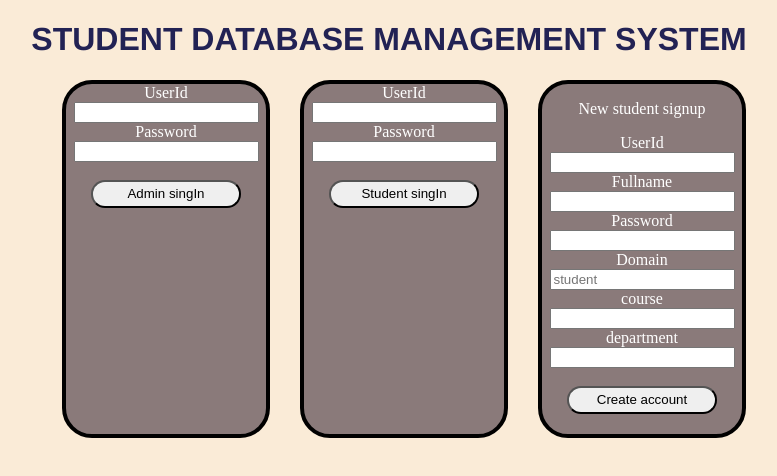
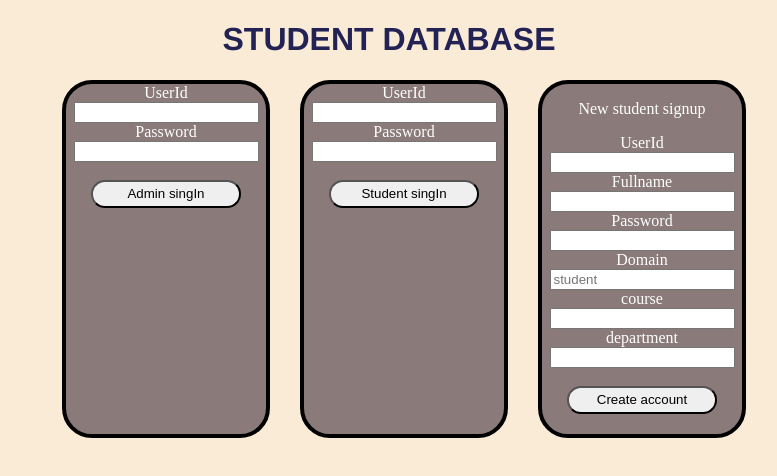
Before and after one commit to ThejeshChowdary/Student-Database, a website: page index.html in a window 1280 px wide. Shown: the whole page, without its empty margins (251-1028 px from the left). Drawn offline with Linux system fonts and the light colour scheme.

Commit message:
Update index.html

```diff
--- a/index.html
+++ b/index.html
@@ -7,7 +7,7 @@
     <link rel="stylesheet" href="style.css">
 </head>
 <body style="background-color: antiquewhite;">
-    <h1 id="h1">STUDENT DATABASE MANAGEMENT SYSTEM</h1>
+    <h1 id="h1">STUDENT DATABASE</h1>
     <div class="domains">
         <div class="sub-domains">
             <div>
```
